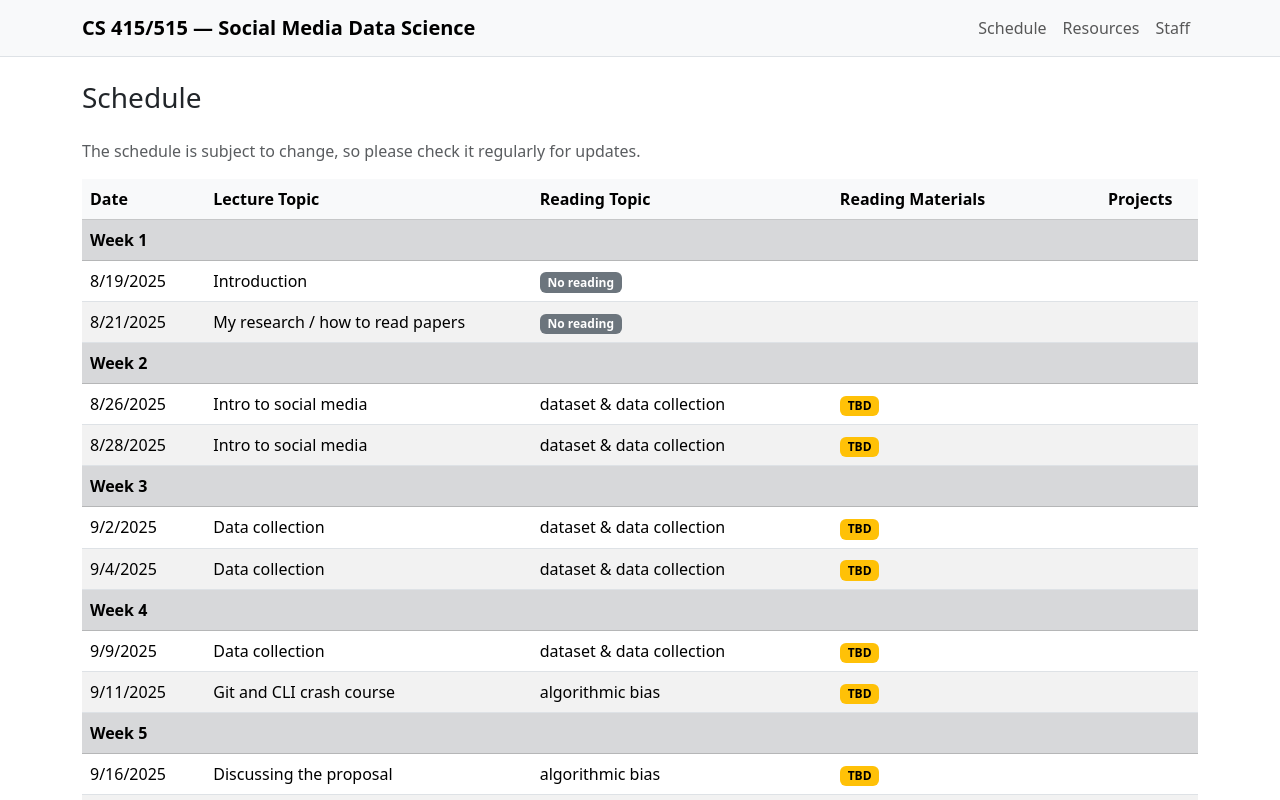
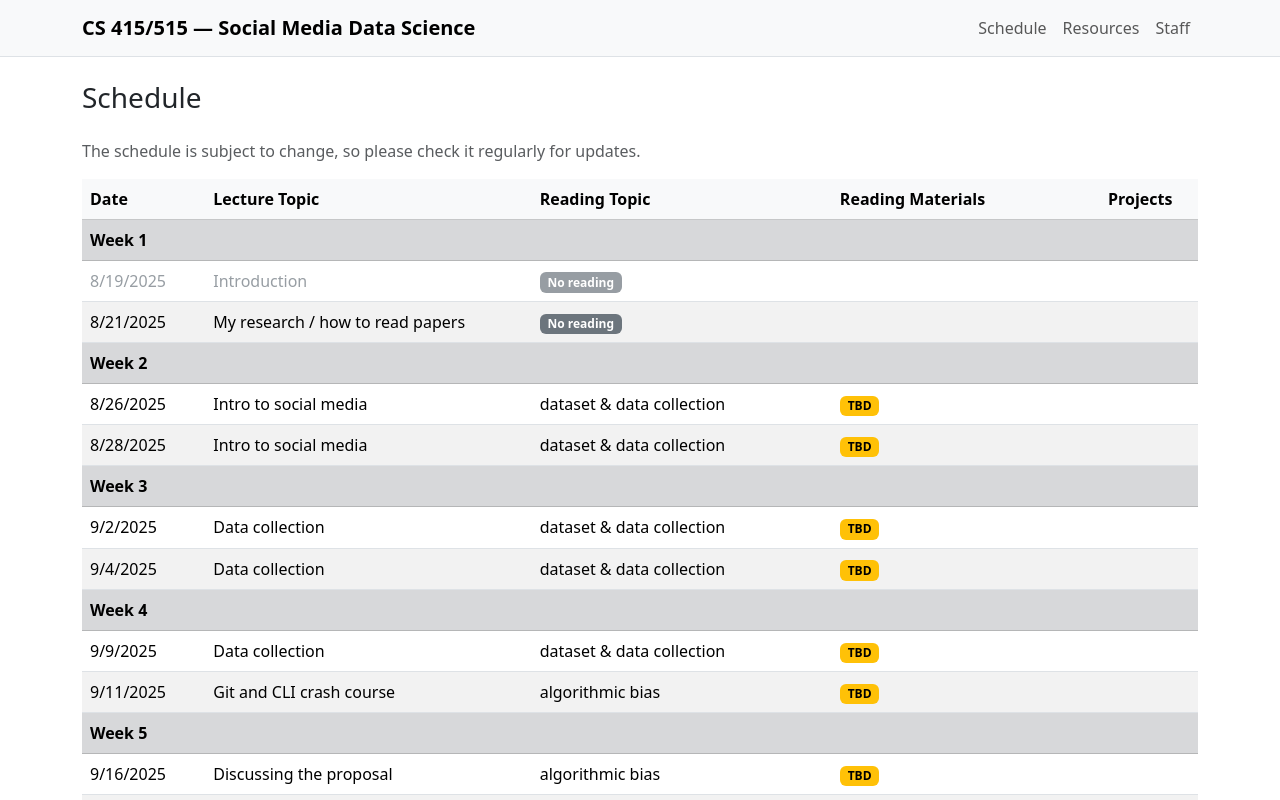
Before and after one commit to YangKCLab/social-media-ds-course, a Vue app in the folder frontend/: page /schedule in a window 1280 px wide. Shown: the top 800 px of the page. Built offline with nearby package versions, Linux system fonts and the light colour scheme.

Commit message:
feat(schedule): style 'No class' rows same as past rows (muted gray)

```diff
--- a/frontend/src/pages/Schedule.vue
+++ b/frontend/src/pages/Schedule.vue
@@ -28,6 +28,25 @@ const isNoClass = (topic) => /^\s*No class/i.test(topic || '')
 const lectureRemainder = (topic) => (topic || '').replace(/^\s*No class\s*/i, '').trim()
 const isNoReading = (topic) => /^no\s*reading$/i.test((topic || '').trim())
 const isEmpty = (s) => !(s && String(s).trim())
+
+// Utilities to detect past dates (relative to local today)
+const parseMDY = (mdy) => {
+  if (!mdy) return null
+  const parts = String(mdy).split('/')
+  if (parts.length !== 3) return null
+  const [m, d, y] = parts.map((p) => Number(p))
+  if (!m || !d || !y) return null
+  return new Date(y, m - 1, d)
+}
+const startOfToday = () => {
+  const t = new Date()
+  return new Date(t.getFullYear(), t.getMonth(), t.getDate())
+}
+const isPast = (row) => {
+  const dt = parseMDY(row?.date)
+  if (!dt) return false
+  return dt < startOfToday()
+}
 </script>
 
 <template>
@@ -50,7 +69,11 @@ const isEmpty = (s) => !(s && String(s).trim())
           <tr class="table-secondary week-header">
             <th colspan="5">Week {{ group.week }}</th>
           </tr>
-          <tr v-for="row in group.items" :key="row.week + '-' + row.date">
+          <tr
+            v-for="row in group.items"
+            :key="row.week + '-' + row.date"
+            :class="{ 'past-row': isPast(row) || isNoClass(row.lectureTopic) }"
+          >
             <td style="white-space:nowrap">{{ row.date }}</td>
             <td>
               <template v-if="isNoClass(row.lectureTopic)">
@@ -104,4 +127,11 @@ td, th {
 .week-header th {
   font-weight: 600;
 }
+.past-row {
+  opacity: 0.7;
+}
+.past-row td,
+.past-row th {
+  color: #6c757d; /* Bootstrap gray-600 */
+}
 </style>
```
